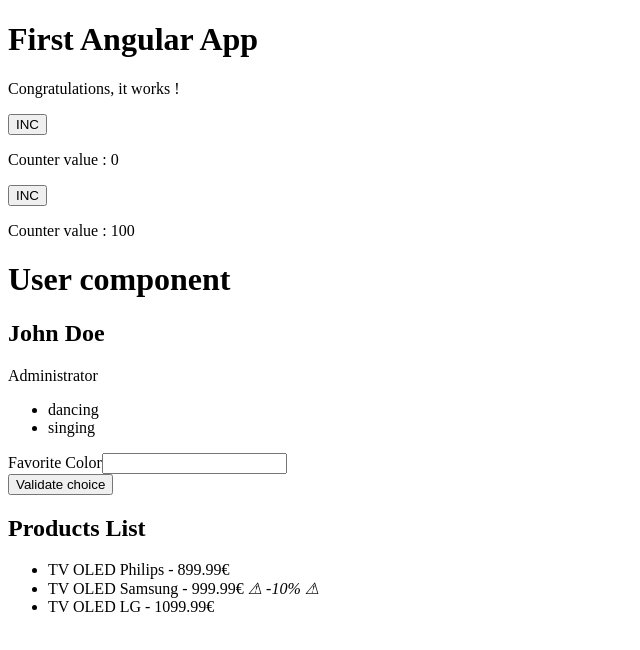
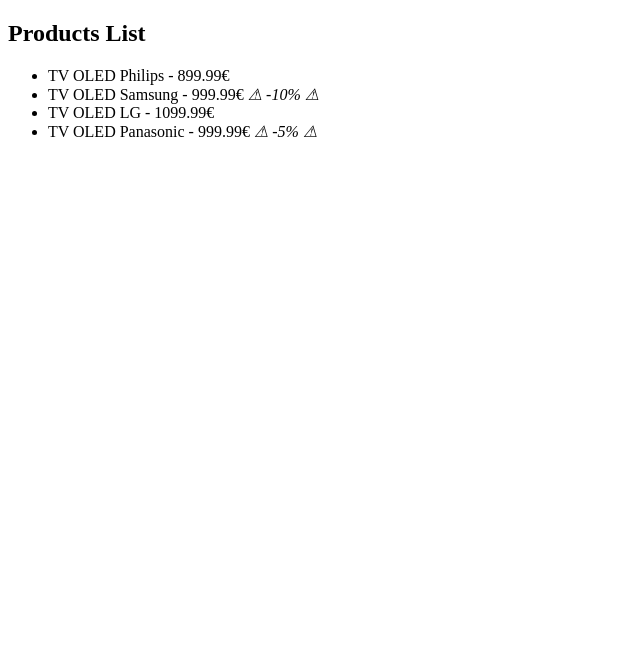
Before and after one commit to rgirodon/tse_angular, an Angular app: page / in a window 1280 px wide. Shown: the top 650 px of the page, without its empty margins (0-640 px from the left). Built offline with nearby package versions, Linux system fonts and the light colour scheme.

Commit message:
Add signal in product list cpt

```diff
--- a/src/app/app.component.html
+++ b/src/app/app.component.html
@@ -1,3 +1,5 @@
+
+<!--
 <h1>{{ title }}</h1>
 <p>{{ message }}</p>
 <app-counter name="ten_by_ten" [initialValue]="0" [incrementValue]="10" (incrementCountEvent)="logCounterMessage($event)"></app-counter>
@@ -5,5 +7,6 @@
 
 <app-user></app-user>
 <app-form></app-form>
+-->
 
 <app-products-list></app-products-list>
--- a/src/app/products-list/products-list.component.html
+++ b/src/app/products-list/products-list.component.html
@@ -1,6 +1,6 @@
 <h2>Products List</h2>
 <ul>
-@for (item of products; track item) {
+@for (item of products(); track item) {
     <app-product-detail [product]="item"></app-product-detail>
 }
 </ul>
--- a/src/app/products-list/products-list.component.ts
+++ b/src/app/products-list/products-list.component.ts
@@ -1,4 +1,4 @@
-import { Component } from '@angular/core';
+import { Component, signal, WritableSignal } from '@angular/core';
 import { Product } from '../product';
 import { ProductDetailComponent } from '../product-detail/product-detail.component';
 
@@ -11,9 +11,10 @@
 })
 export class ProductsListComponent {
 
-  products: Product[] = [
+  products: WritableSignal<Product[]> = signal([
     {name : "TV OLED Philips", price: 899.99},
     {name : "TV OLED Samsung", price: 999.99, discount: 10.0},
     {name : "TV OLED LG", price: 1099.99},
-  ];
+    {name : "TV OLED Panasonic", price: 999.99, discount: 5.0}
+  ]);
 }
```
